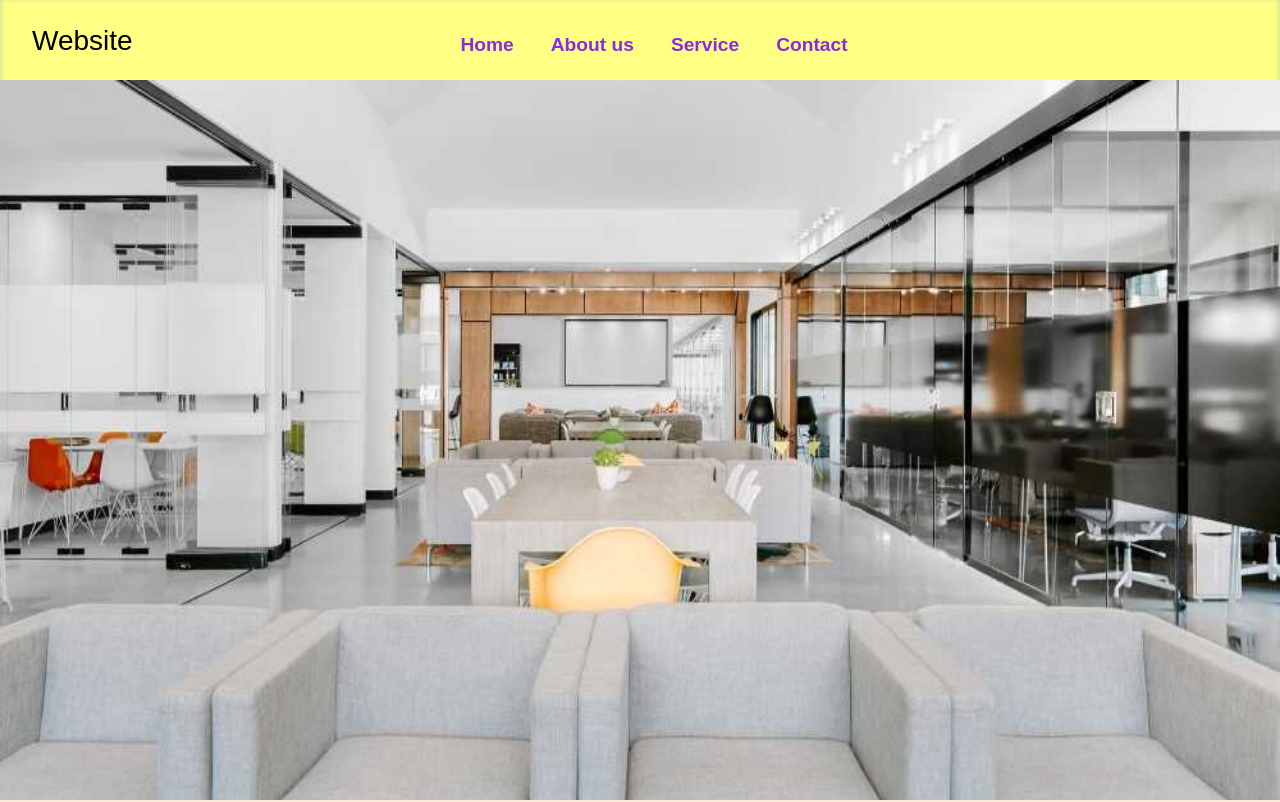
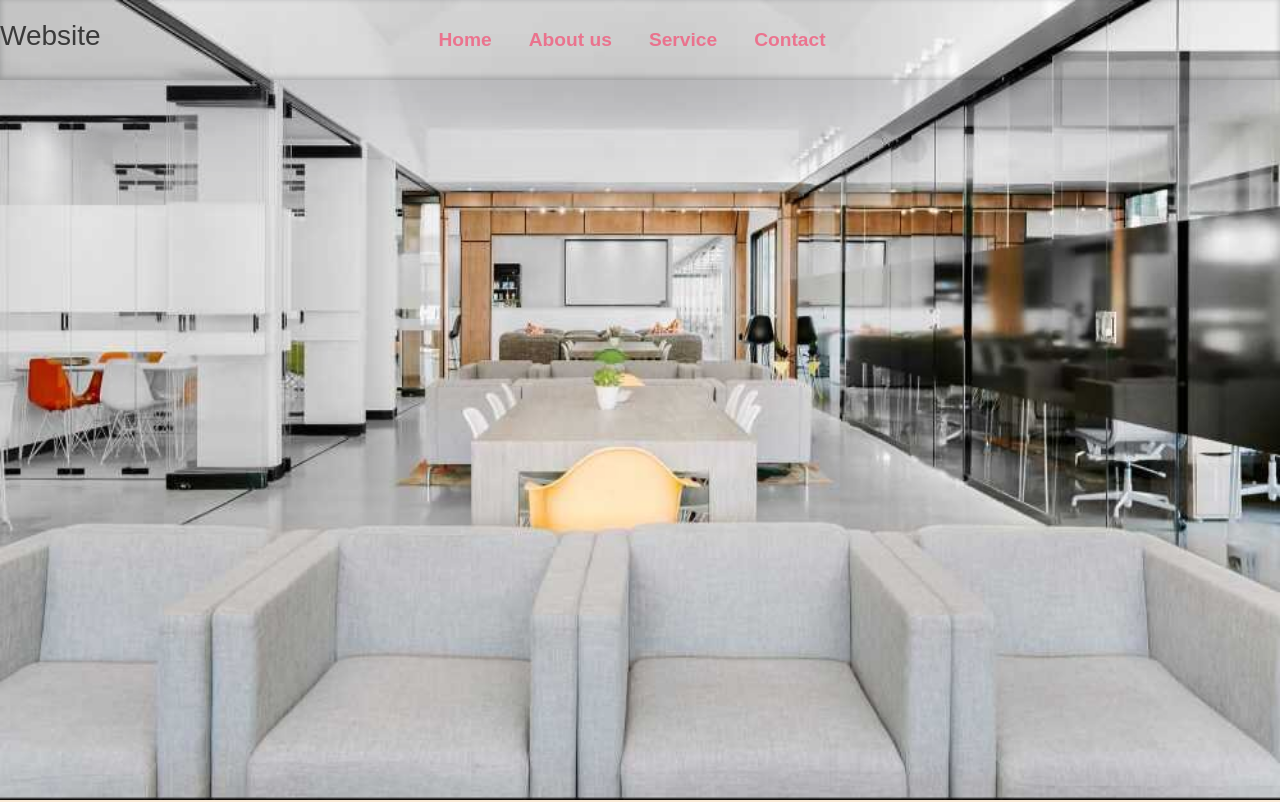
Before and after one commit to shivanipatil07/project1_IB03, a React (Create React App) app: page / in a window 1280 px wide. Shown: the top 802 px of the page. Built offline with nearby package versions, Linux system fonts and the light colour scheme.

Commit message:
Navbar navigation opacity

```diff
--- a/src/Components/Navbar/Navbar.css
+++ b/src/Components/Navbar/Navbar.css
@@ -15,18 +15,22 @@ header {
 	display: flex;
 	align-items: center;
 	justify-content: space-between;
-	height: 90px;
-	padding: 0 2rem;
-	background-color: rgb(255, 255, 131);
+	height: 10vh;
+	width: 100vw;
+	position: absolute;
+	top: 0%;
+	/* border: 1px solid black; */
 	color: black;
-	box-shadow: rgba(50, 50, 93, 0.25) 0px 50px 100px -20px, rgba(226, 123, 123, 0.3) 0px 30px 60px -30px, rgba(41, 129, 216, 0.35) 0px -2px 6px 0px inset;
+	box-shadow: rgba(50, 50, 93, 0.25) 0px 50px 100px -20px, rgba(10, 9, 9, 0.3) 0px 30px 60px -30px, rgba(10, 13, 15, 0.35) 0px -2px 6px 0px inset;
 	font-weight: bold;
+    /* background-color: black; */
+	opacity: 0.7;
 
 }
 
 nav a {
 	margin: 0 1rem;
-	color: blueviolet;
+	color: #F64c72;
 	text-decoration: none;
 	font-size: larger;
 }
@@ -36,7 +40,7 @@ nav a:hover {
 }
 
 header .nav-btn {
-	padding: 5px;
+	padding: 1rem;
 	cursor: pointer;
 	background: transparent;
 	border: none;
@@ -55,12 +59,12 @@ nav {
 .land-page{
     min-width:100vw;
     height: 100vh;
-    position: absolute;
-    top: 10%;
+    /* position: absolute;
+    top: 10%; */
     /* right: 4%; */
 }
 .land-page img{
-	height: 100%;
+	height: 100vh;
 	width: 100%;
 	background-size: cover;
 	background-repeat: no-repeat;
@@ -82,9 +86,9 @@ nav {
 
 	header nav {
 		position: absolute;
-		top: 0;
+		top: 1%;
 		left: 0;
-		height: 100%;
+		height: 100vh;
 		width: 100%;
 		display: flex;
 		flex-direction: column;
```
